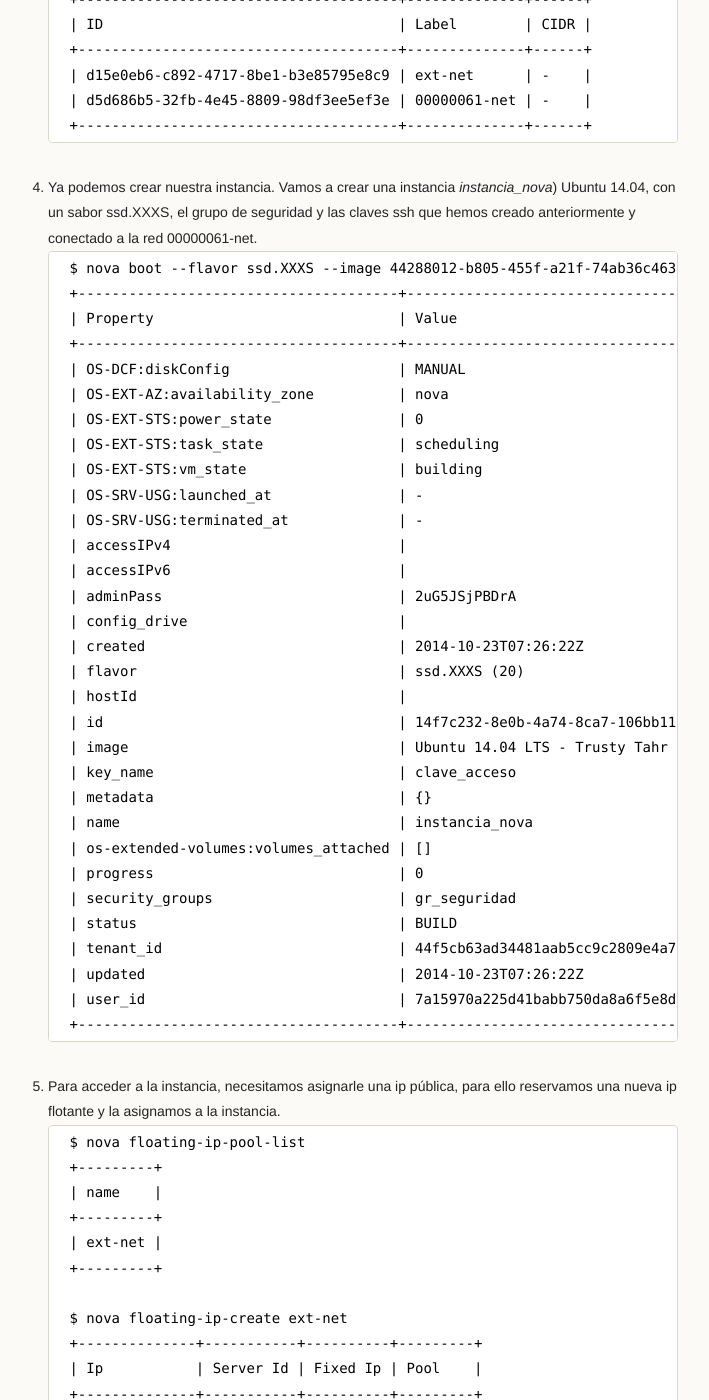
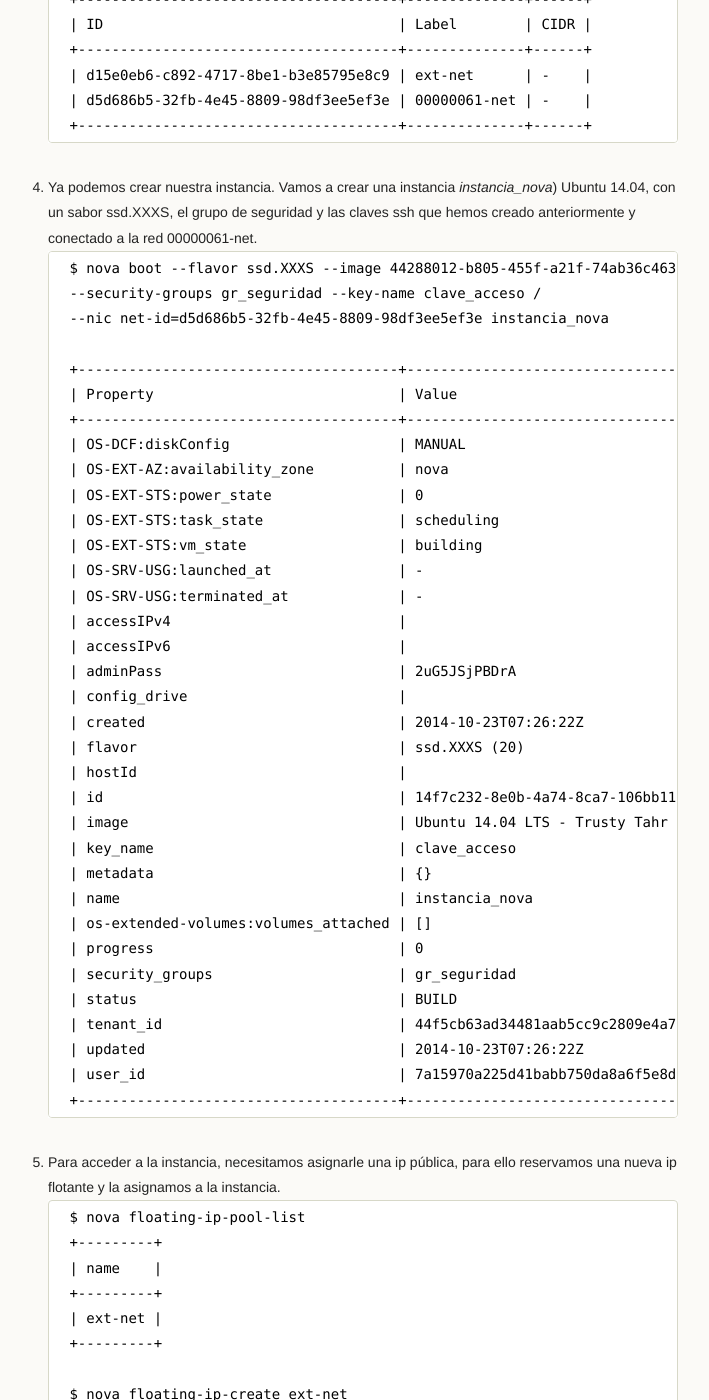
Before and after one commit to iesgn/cloud2, a Jekyll site: the page built from curso/u5/instancia.md, in a window 1280 px wide and 1400 px high, scrolled down 2151 px. Shown: the whole window, without its empty margins (282-991 px from the left). Built offline with Jekyll 4.4.1, drawn with Linux system fonts in a browser that asks for light colours.

Commit message:
Cambios menores

```diff
--- a/curso/u5/instancia.md
+++ b/curso/u5/instancia.md
@@ -92,7 +92,10 @@ Vamos a ver todos los pasos que necesitamos para crear una instancia:
 
 4. Ya podemos crear nuestra instancia. Vamos a crear una instancia *instancia_nova*) Ubuntu 14.04, con un sabor ssd.XXXS, el grupo de seguridad y las claves ssh que hemos creado anteriormente y conectado a la red 00000061-net.
 
-		$ nova boot --flavor ssd.XXXS --image 44288012-b805-455f-a21f-74ab36c46362 --security-groups gr_seguridad --key-name clave_acceso --nic net-id=d5d686b5-32fb-4e45-8809-98df3ee5ef3e instancia_nova
+		$ nova boot --flavor ssd.XXXS --image 44288012-b805-455f-a21f-74ab36c46362 /
+		--security-groups gr_seguridad --key-name clave_acceso /
+		--nic net-id=d5d686b5-32fb-4e45-8809-98df3ee5ef3e instancia_nova
+
 		+--------------------------------------+---------------------------------------------------------------------------------+
 		| Property                             | Value                                                                           |
 		+--------------------------------------+---------------------------------------------------------------------------------+
```
